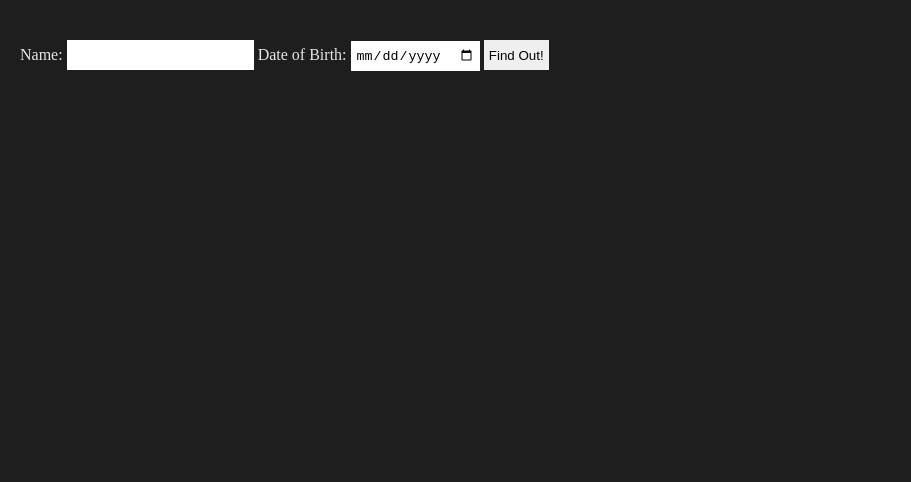
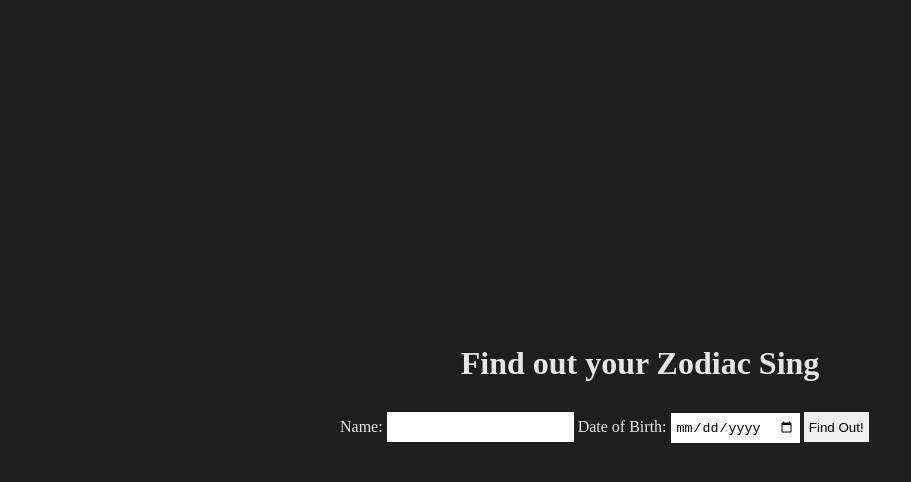
Before and after one commit to LiChenJoe/node_practice, a website: page index.html in a window 1280 px wide. Shown: the whole page, without its empty margins (0-911 px from the left). Drawn offline with Linux system fonts and the light colour scheme; files whose address does not match are found by name.

Commit message:
change layout

```diff
--- a/Public/style/style.scss
+++ b/Public/style/style.scss
@@ -12,8 +12,30 @@ body {
   color: rgb(230, 230, 230);
 }
 
+body {
+  width: 100%;
+  height: 100%;
+}
+
+div {
+  position: absolute;
+  width: 600px;
+  height: 120px;
+  left: 0;
+  right: 0;
+  top: 0;
+  bottom: 0;
+  margin: auto;
+}
+
 input {
+  height: 30px;
   border: none;
-  height: 30px;
   padding: 5px;
 }
+
+.title {
+  padding-top: 5px;
+  padding-bottom: 30px;
+  text-align: center;
+}
--- a/index.html
+++ b/index.html
@@ -8,12 +8,15 @@
     <title>Zodiac Sing Caculator</title>
 </head>
 <body>
+    <div>
+        <h1 class="title">Find out your Zodiac Sing</h1>
         <form action="/result" method="POST">
             <label for="Name">Name:</label>
             <input type="text" name="Name" id="Name" required />
             <label for="Date">Date of Birth:</label>
             <input id="Date" name="Date" type="Date" placeholder="dd.mm.yyyy" required/>
-        <input type="submit" value="Find Out!">
+            <input type="submit" value="Find Out!" />
         </form>
+    </div>
 </body>
 </html>
```
Also changed, not shown: Public/style/style.css, 1 other file. Lines whose indentation alone changed are shown as unchanged.
